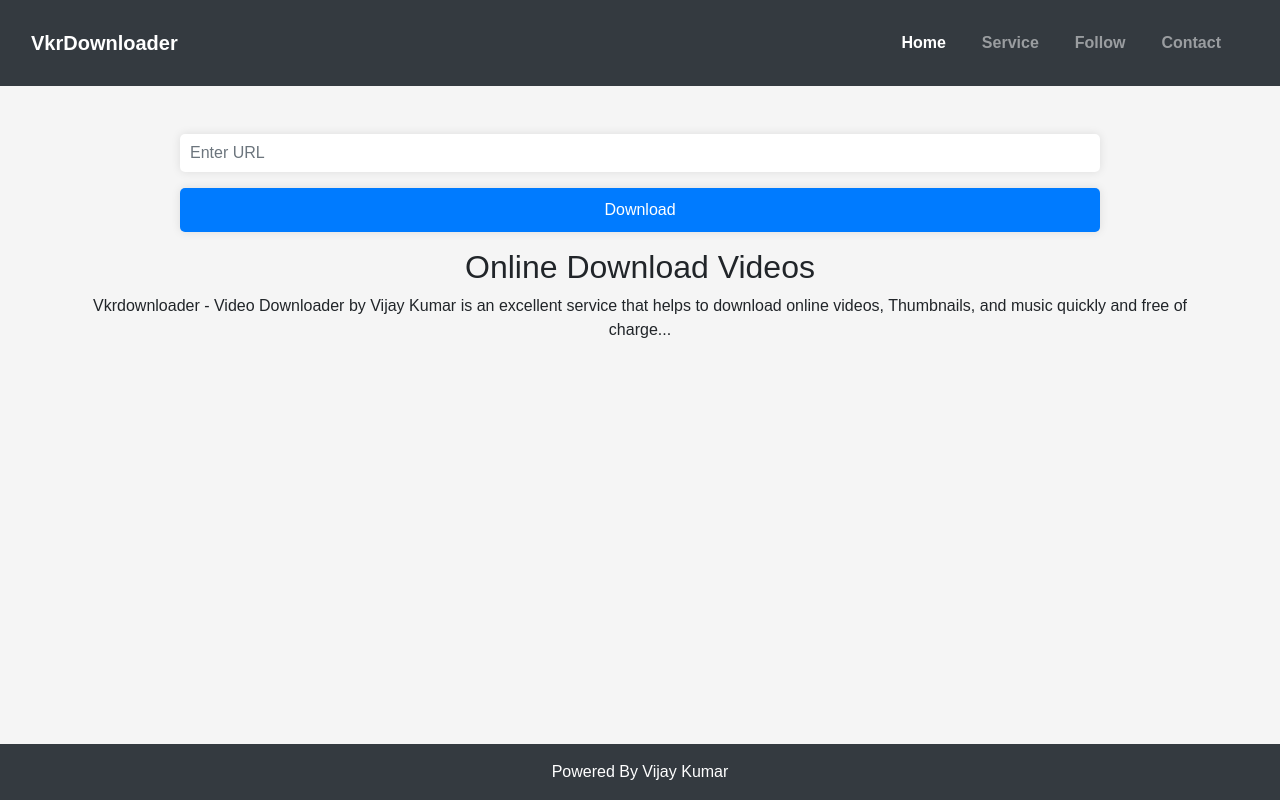
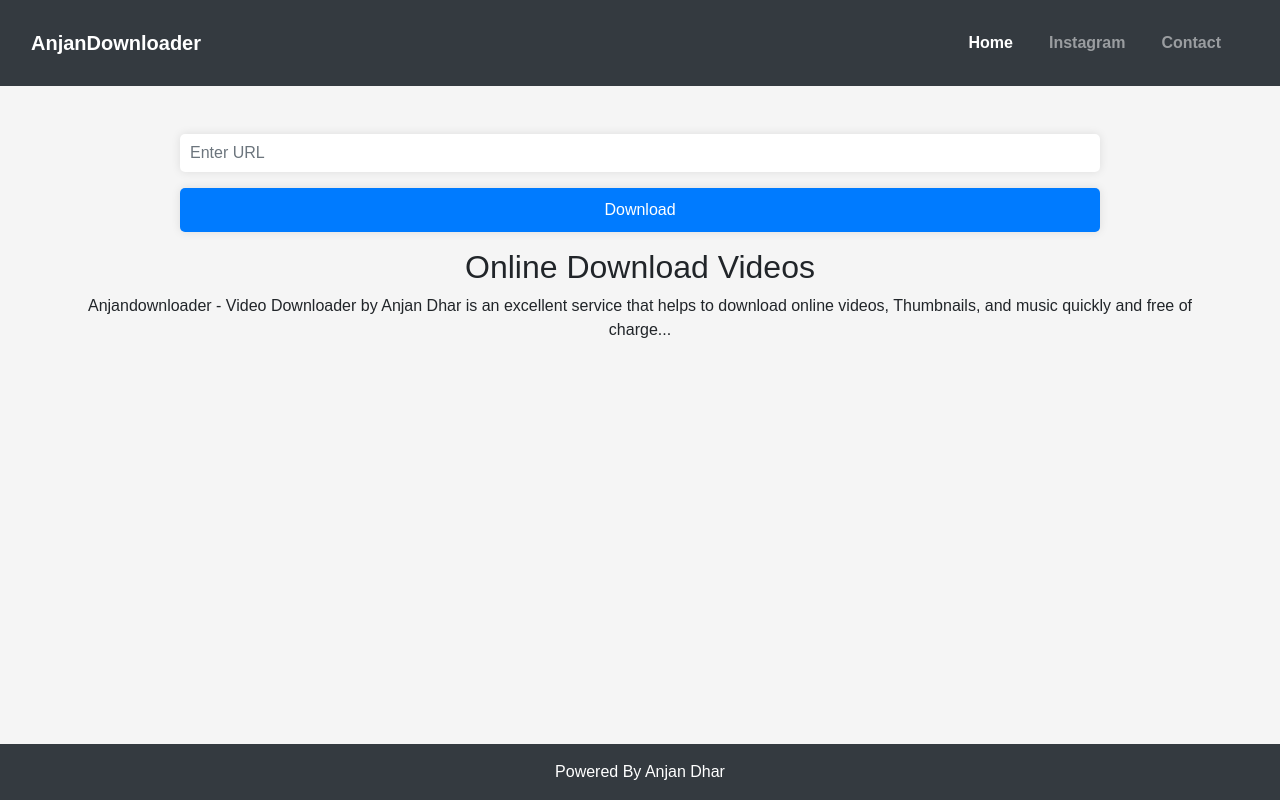
Before and after one commit to sreejanxd/Video-download, a plain HTML site: page index.html in a window 1280 px wide. Drawn offline with nearby package versions, Linux system fonts and the light colour scheme.

Commit message:
index.html

```diff
--- a/index.html
+++ b/index.html
@@ -7,23 +7,22 @@
     <meta charset="UTF-8">
     <meta http-equiv="X-UA-Compatible" content="IE=edge">
     <meta name="viewport" content="width=device-width, initial-scale=1.0">
-    <title>VkrDownloader: Download Videos Online</title>
+    <title>Anjan Downloader: Download Videos Online</title>
     <script src="https://cdnjs.cloudflare.com/ajax/libs/jquery/3.6.1/jquery.min.js" integrity="sha512-aVKKRRi/Q/YV+4mjoKBsE4x3H+BkegoM/em46NNlCqNTmUYADjBbeNefNxYV7giUp0VxICtqdrbqU7iVaeZNXA==" crossorigin="anonymous" referrerpolicy="no-referrer"></script>
 </head>
 
 <body>
     <header class="bg-dark text-white">
         <nav class="navbar navbar-expand-lg navbar-dark bg-dark">
-            <a class="navbar-brand" href="#">VkrDownloader</a>
+            <a class="navbar-brand" href="#">AnjanDownloader</a>
             <button class="navbar-toggler" type="button" data-toggle="collapse" data-target="#navbarNav" aria-controls="navbarNav" aria-expanded="false" aria-label="Toggle navigation">
                 <span class="navbar-toggler-icon"></span>
             </button>
             <div class="collapse navbar-collapse" id="navbarNav">
                 <ul class="navbar-nav ml-auto">
                     <li class="nav-item active"><a class="nav-link" href="#">Home</a></li>
-                    <li class="nav-item"><a class="nav-link" href="#">Service</a></li>
-                    <li class="nav-item"><a class="nav-link" href="https://theofficialvkr.xyz/">Follow</a></li>
-                    <li class="nav-item"><a class="nav-link" href="mailto:contactvkr@yahoo.com">Contact</a></li>
+                    <li class="nav-item"><a class="nav-link" href="https://www.instagram.com/badboyanj">Instagram</a></li>
+                    <li class="nav-item"><a class="nav-link" href="https://wa.me/qr/ONS6OC44U2MJB1">Contact</a></li>
                 </ul>
             </div>
         </nav>
@@ -75,12 +74,12 @@
 
         <div id="content" class="text-center mt-3">
             <h2>Online Download Videos</h2>
-            <p>Vkrdownloader - Video Downloader by Vijay Kumar is an excellent service that helps to download online videos, Thumbnails, and music quickly and free of charge...</p>
+            <p>Anjandownloader - Video Downloader by Anjan Dhar is an excellent service that helps to download online videos, Thumbnails, and music quickly and free of charge...</p>
         </div>
     </div>
 <br></br><br></br><br></br>
     <footer class="bg-dark text-white text-center py-3 mt-5">
-        Powered By Vijay Kumar
+        Powered By Anjan Dhar
     </footer>
 
    <script src="https://code.jquery.com/jquery-3.3.1.slim.min.js" integrity="sha384-q8i/X+965DzO0rT7abK41JStQIAqVgRVzpbzo5smXKp4YfRvH+8abtTE1Pi6jizo" crossorigin="anonymous"></script>
```
